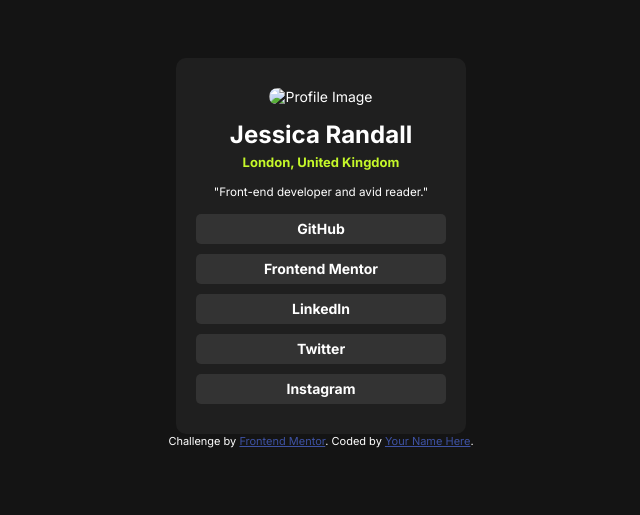
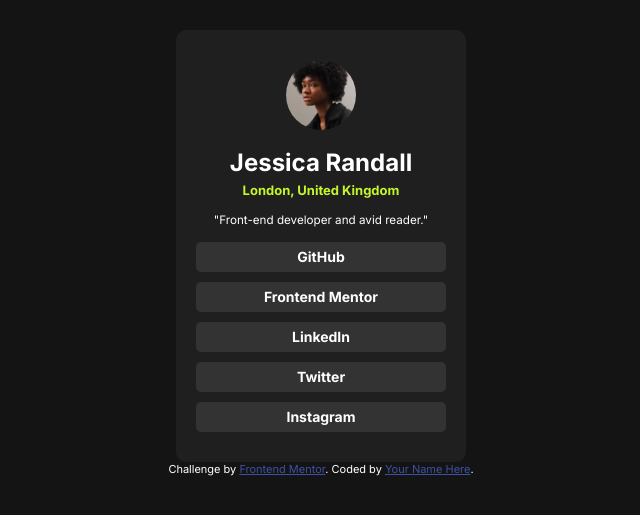
Before and after one commit to ahnintaek/social-links-profile-main, a plain HTML site: page index.html in a window 1280 px wide. Shown: the part 147-662 px from the top of the page, without its empty margins (319-959 px from the left). Drawn offline with Linux system fonts and the light colour scheme.

Commit message:
Update index.html
이미지 경로 수정

```diff
--- a/index.html
+++ b/index.html
@@ -92,7 +92,7 @@
 </head>
 <body>
   <div class="card">
-    <div class="profile"><img src="./assets/images/avatar-jessica.jpeg" alt="Profile Image"></div>
+    <div class="profile"><img src="./avatar-jessica.jpeg" alt="Profile Image"></div>
     <div class="name">Jessica Randall</div>
     <div class="address">London, United Kingdom</div>
     <div class="text">"Front-end developer and avid reader."</div>
```
